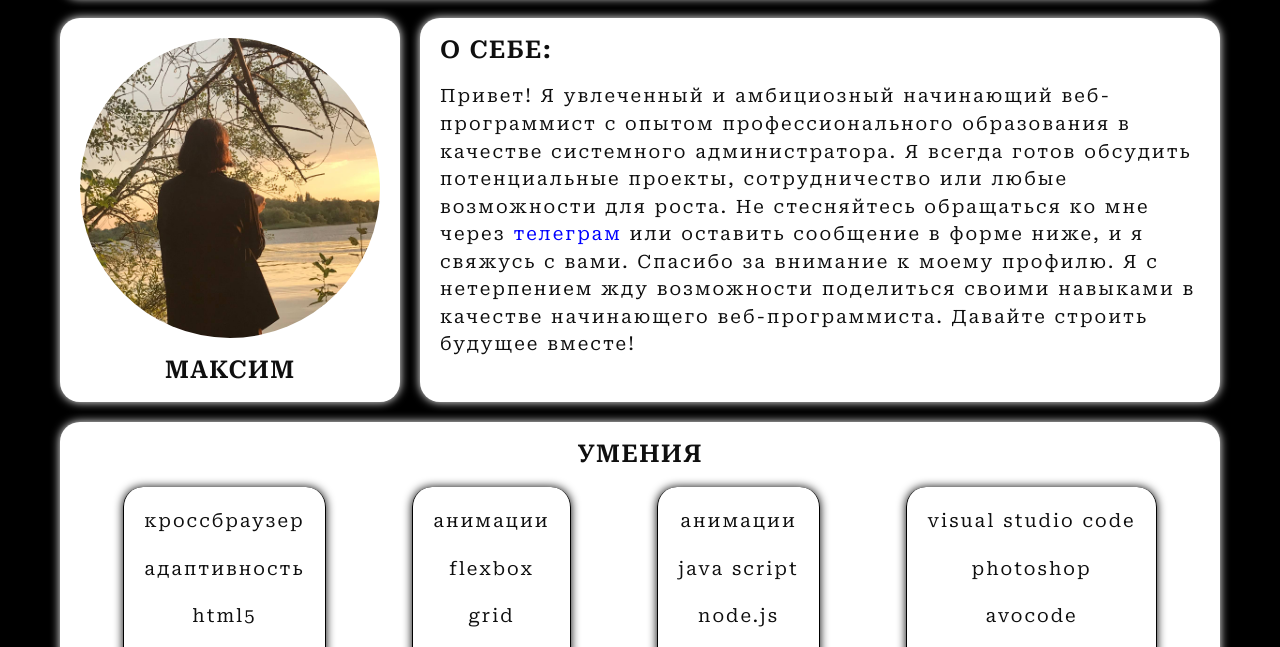
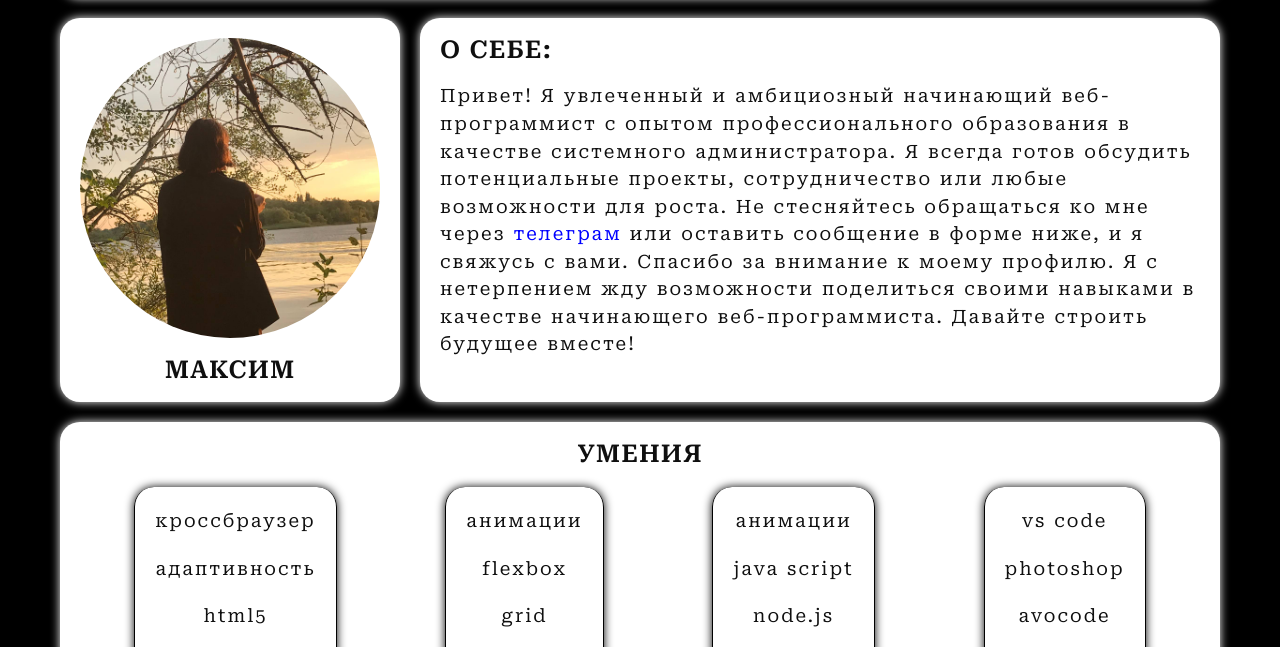
Before and after one commit to Meincoon/resume, a plain HTML site: page index.html in a window 1280 px wide. Shown: the part 135-782 px from the top of the page. Drawn offline with Linux system fonts and the light colour scheme.

Commit message:
modified:   index.html

```diff
--- a/index.html
+++ b/index.html
@@ -62,7 +62,7 @@
               <p class="text experience__text">gulp</p>
         </li>
         <li class="experience__item">
-              <p class="text experience__text">visual studio code</p>
+              <p class="text experience__text">vs code</p>
               <p class="text experience__text">photoshop</p>
               <p class="text experience__text">avocode</p>
               <p class="text experience__text">figma</p>
```
